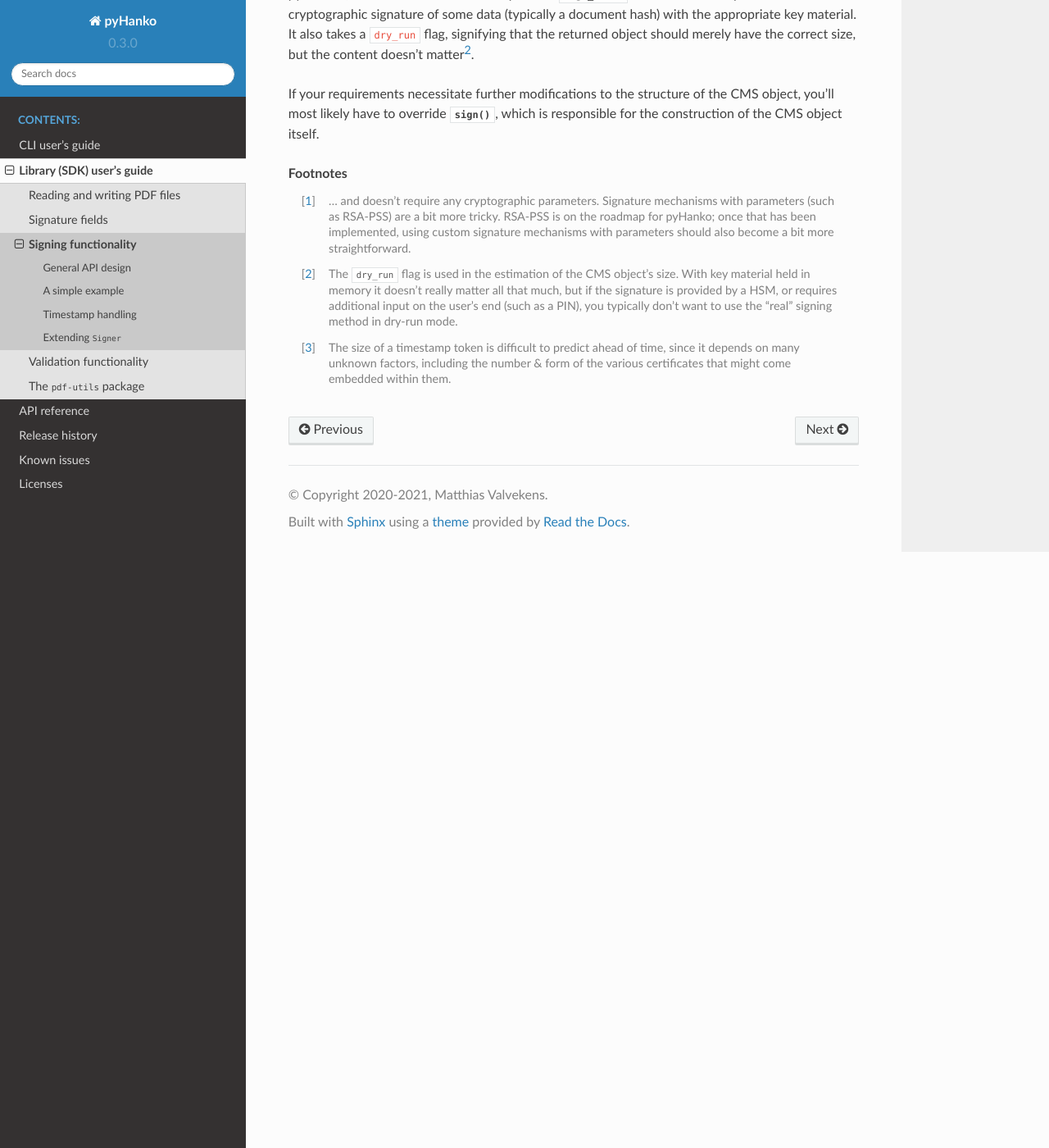
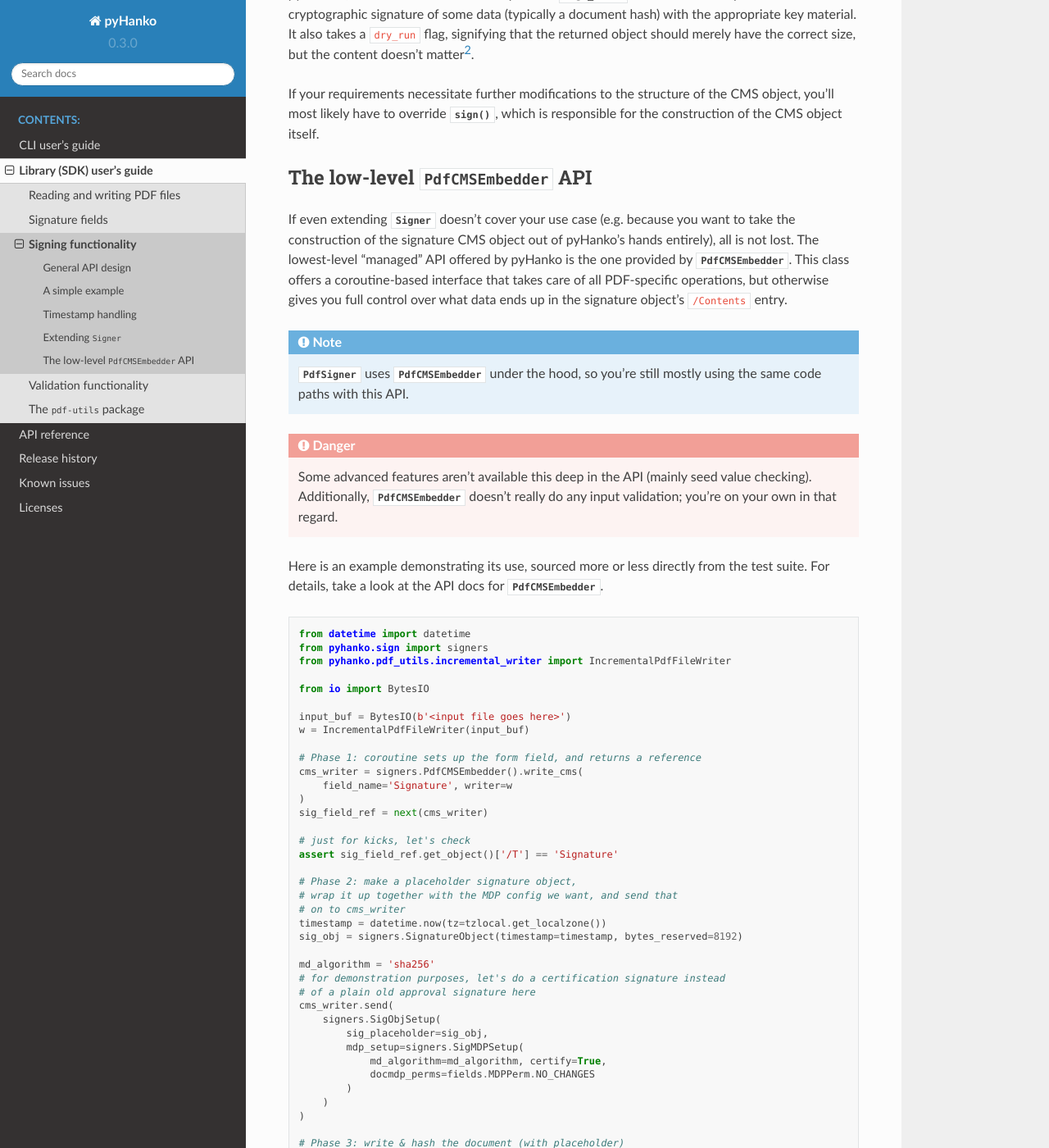
Before and after one commit to MatthiasValvekens/pyHanko, a Sphinx documentation site: the page built from docs/lib-guide/signing.rst, in a window 1280 px wide and 1400 px high, scrolled down 4134 px. Shown: the whole window at 82% size. Built offline with Sphinx 7.4.7 and the Read the Docs theme 2.0.0, drawn with Linux system fonts in a browser that asks for light colours; some of the changed text lies outside the part shown.

Commit message:
Document PdfCMSEmbedder API in library docs

```diff
--- a/docs/lib-guide/signing.rst
+++ b/docs/lib-guide/signing.rst
@@ -37,6 +37,7 @@ some minor implications for the API design (see
 
 .. |PdfSignatureMetadata| replace:: :class:`~.pyhanko.sign.signers.PdfSignatureMetadata`
 .. |Signer| replace:: :class:`~.pyhanko.sign.signers.Signer`
+.. |PdfCMSEmbedder| replace:: :class:`~.pyhanko.sign.signers.PdfCMSEmbedder`
 .. |PdfSigner| replace:: :class:`~.pyhanko.sign.signers.PdfSigner`
 .. |TimeStamper| replace:: :class:`~.pyhanko.sign.timestamps.TimeStamper`
 
@@ -247,6 +248,86 @@ CMS object, you'll most likely have to override
 construction of the CMS object itself.
 
 
+The low-level |PdfCMSEmbedder| API
+----------------------------------
+
+If even extending |Signer| doesn't cover your use case (e.g. because you want
+to take the construction of the signature CMS object out of pyHanko's hands
+entirely), all is not lost.
+The lowest-level "managed" API offered by pyHanko is the one provided by
+|PdfCMSEmbedder|. This class offers a coroutine-based interface
+that takes care of all PDF-specific operations, but otherwise gives you full
+control over what data ends up in the signature object's ``/Contents`` entry.
+
+.. note::
+    |PdfSigner| uses |PdfCMSEmbedder| under the hood, so you're still mostly
+    using the same code paths with this API.
+
+.. danger::
+    Some advanced features aren't available this deep in the API (mainly seed
+    value checking). Additionally, |PdfCMSEmbedder| doesn't really do any
+    input validation; you're on your own in that regard.
+
+
+Here is an example demonstrating its use, sourced more or less directly from
+the test suite. For details, take a look at the API docs for |PdfCMSEmbedder|.
+
+.. code-block:: python
+
+    from datetime import datetime
+    from pyhanko.sign import signers
+    from pyhanko.pdf_utils.incremental_writer import IncrementalPdfFileWriter
+
+    from io import BytesIO
+
+    input_buf = BytesIO(b'<input file goes here>')
+    w = IncrementalPdfFileWriter(input_buf)
+
+    # Phase 1: coroutine sets up the form field, and returns a reference
+    cms_writer = signers.PdfCMSEmbedder().write_cms(
+        field_name='Signature', writer=w
+    )
+    sig_field_ref = next(cms_writer)
+
+    # just for kicks, let's check
+    assert sig_field_ref.get_object()['/T'] == 'Signature'
+
+    # Phase 2: make a placeholder signature object,
+    # wrap it up together with the MDP config we want, and send that
+    # on to cms_writer
+    timestamp = datetime.now(tz=tzlocal.get_localzone())
+    sig_obj = signers.SignatureObject(timestamp=timestamp, bytes_reserved=8192)
+
+    md_algorithm = 'sha256'
+    # for demonstration purposes, let's do a certification signature instead
+    # of a plain old approval signature here
+    cms_writer.send(
+        signers.SigObjSetup(
+            sig_placeholder=sig_obj,
+            mdp_setup=signers.SigMDPSetup(
+                md_algorithm=md_algorithm, certify=True,
+                docmdp_perms=fields.MDPPerm.NO_CHANGES
+            )
+        )
+    )
+
+    # Phase 3: write & hash the document (with placeholder)
+    document_hash = cms_writer.send(
+        signers.SigIOSetup(md_algorithm=md_algorithm, in_place=True)
+    )
+
+    # Phase 4: construct the CMS object, and pass it on to cms_writer
+
+    # NOTE: I'm using a regular SimpleSigner here, but you can substitute
+    # whatever CMS supplier you want.
+
+    signer: signers.SimpleSigner = FROM_CA
+    # let's supply the CMS object as a raw bytestring
+    cms_bytes = signer.sign(
+        data_digest=document_hash, digest_algorithm=md_algorithm,
+        timestamp=timestamp
+    ).dump()
+    output, sig_contents = cms_writer.send(cms_bytes)
 
 
 .. rubric:: Footnotes
```
